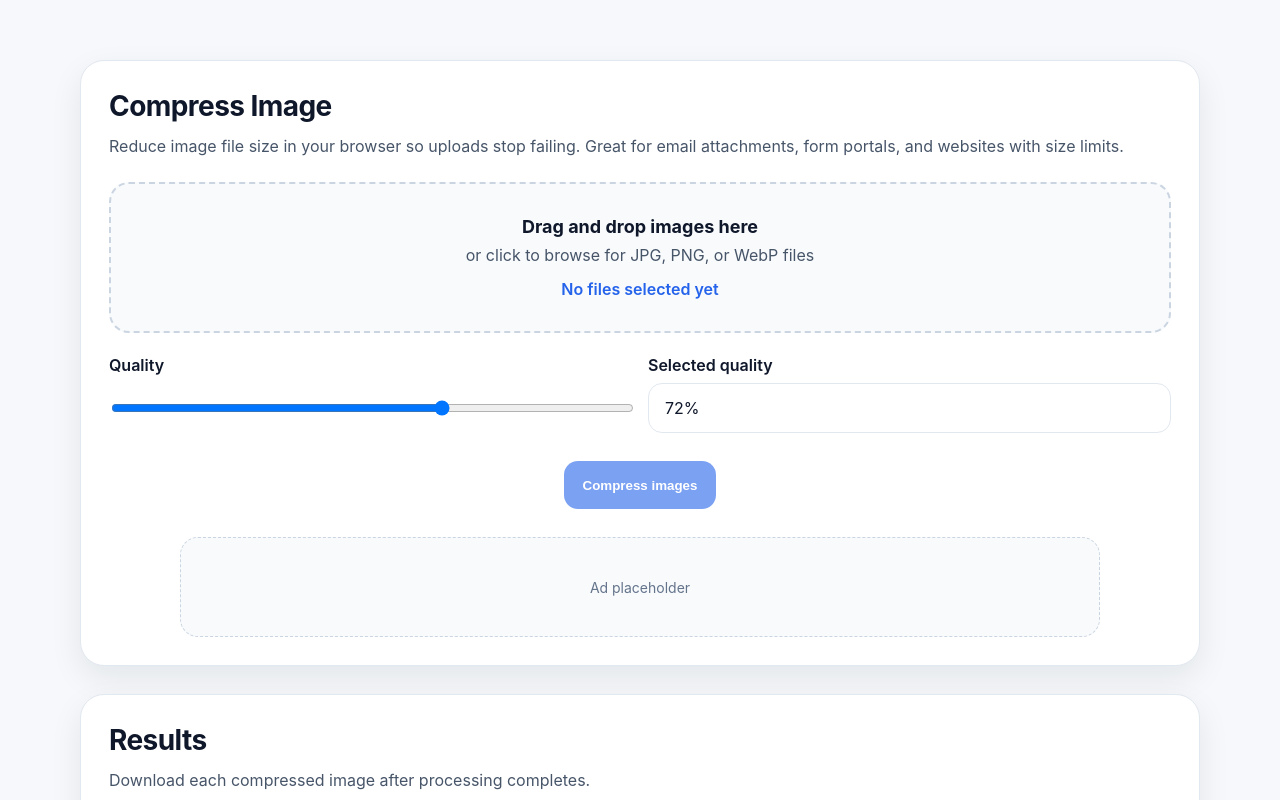
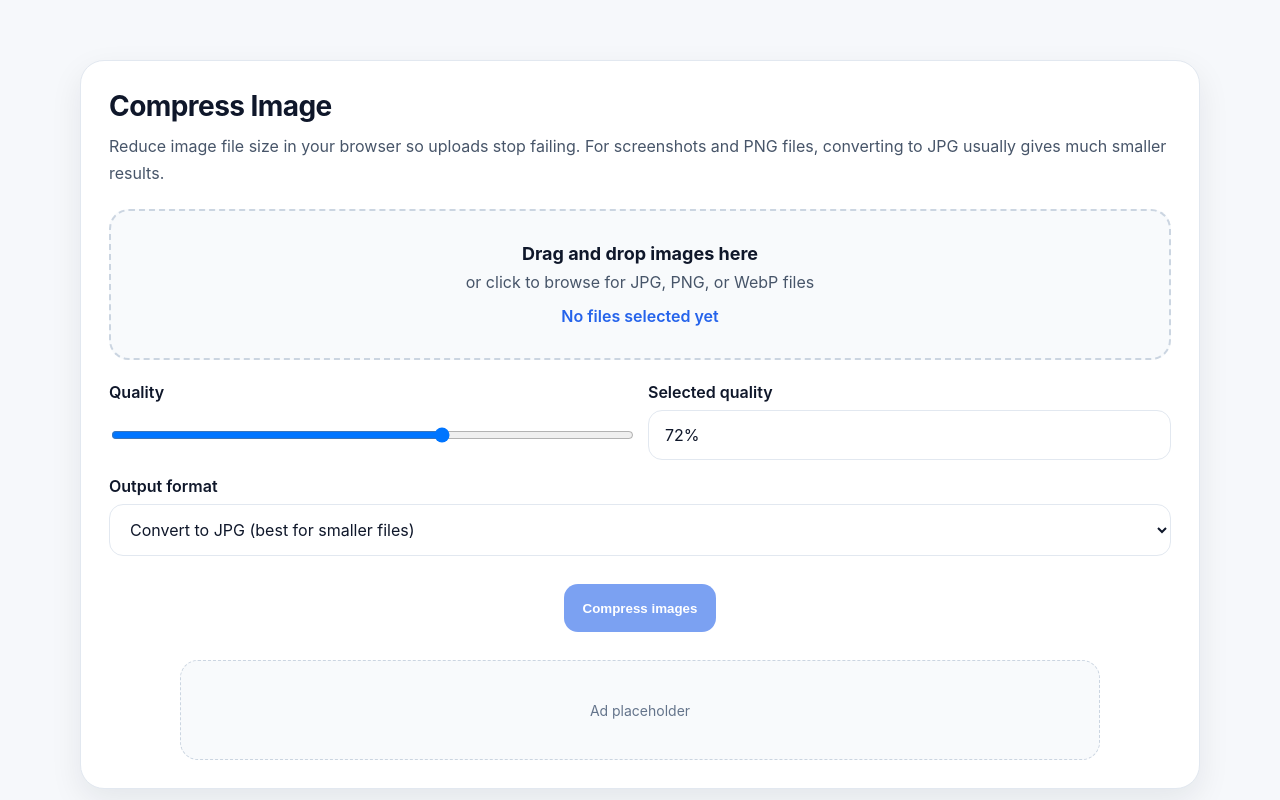
Before and after one commit to skaterdav21/uploadready, a Next.js app: page /compress-image in a window 1280 px wide. Shown: the top 800 px of the page. Built offline with nearby package versions, Linux system fonts and the light colour scheme.

Commit message:
Update page.tsx

```diff
--- a/app/compress-image/page.tsx
+++ b/app/compress-image/page.tsx
@@ -9,6 +9,8 @@ type OutputFile = {
   size: number;
   originalSize: number;
 };
+
+type OutputFormat = "original" | "jpeg" | "webp";
 
 function formatBytes(bytes: number) {
   if (bytes < 1024) return `${bytes} B`;
@@ -32,7 +34,11 @@ function loadImage(file: File): Promise<HTMLImageElement> {
   });
 }
 
-async function compressSingleImage(file: File, quality: number): Promise<OutputFile> {
+async function compressSingleImage(
+  file: File,
+  quality: number,
+  outputFormat: OutputFormat
+): Promise<OutputFile> {
   const img = await loadImage(file);
 
   const canvas = document.createElement("canvas");
@@ -44,21 +50,45 @@ async function compressSingleImage(file: File, quality: number): Promise<OutputF
     throw new Error("Could not create canvas context.");
   }
 
+  if (outputFormat === "jpeg") {
+    ctx.fillStyle = "#ffffff";
+    ctx.fillRect(0, 0, canvas.width, canvas.height);
+  }
+
   ctx.drawImage(img, 0, 0);
 
   const lower = file.name.toLowerCase();
-  const outputType =
-    lower.endsWith(".png") || file.type === "image/png" ? "image/png" : "image/jpeg";
+
+  let mimeType = "image/jpeg";
+  let extension = "jpg";
+
+  if (outputFormat === "webp") {
+    mimeType = "image/webp";
+    extension = "webp";
+  } else if (outputFormat === "jpeg") {
+    mimeType = "image/jpeg";
+    extension = "jpg";
+  } else {
+    if (lower.endsWith(".png") || file.type === "image/png") {
+      mimeType = "image/png";
+      extension = "png";
+    } else if (lower.endsWith(".webp") || file.type === "image/webp") {
+      mimeType = "image/webp";
+      extension = "webp";
+    } else {
+      mimeType = "image/jpeg";
+      extension = "jpg";
+    }
+  }
 
   const blob = await new Promise<Blob | null>((resolve) =>
-    canvas.toBlob(resolve, outputType, outputType === "image/png" ? undefined : quality)
+    canvas.toBlob(resolve, mimeType, mimeType === "image/png" ? undefined : quality)
   );
 
   if (!blob) {
     throw new Error(`Could not compress image: ${file.name}`);
   }
 
-  const extension = outputType === "image/png" ? "png" : "jpg";
   const baseName = file.name.replace(/\.[^.]+$/, "");
   const outputName = `${baseName}-compressed.${extension}`;
 
@@ -75,6 +105,7 @@ export default function CompressImagePage() {
   const [files, setFiles] = useState<File[]>([]);
   const [previewUrls, setPreviewUrls] = useState<string[]>([]);
   const [quality, setQuality] = useState<number>(0.72);
+  const [outputFormat, setOutputFormat] = useState<OutputFormat>("jpeg");
   const [loading, setLoading] = useState(false);
   const [error, setError] = useState("");
   const [results, setResults] = useState<OutputFile[]>([]);
@@ -136,7 +167,7 @@ export default function CompressImagePage() {
     try {
       const output: OutputFile[] = [];
       for (const file of files) {
-        const compressed = await compressSingleImage(file, quality);
+        const compressed = await compressSingleImage(file, quality, outputFormat);
         output.push(compressed);
       }
       setResults(output);
@@ -162,8 +193,8 @@ export default function CompressImagePage() {
         <div className="section-head">
           <h1>Compress Image</h1>
           <p>
-            Reduce image file size in your browser so uploads stop failing. Great for
-            email attachments, form portals, and websites with size limits.
+            Reduce image file size in your browser so uploads stop failing. For screenshots
+            and PNG files, converting to JPG usually gives much smaller results.
           </p>
         </div>
 
@@ -216,6 +247,19 @@ export default function CompressImagePage() {
             <label>Selected quality</label>
             <input value={`${Math.round(quality * 100)}%`} readOnly />
           </div>
+
+          <div className="form-row" style={{ gridColumn: "1 / -1" }}>
+            <label htmlFor="format">Output format</label>
+            <select
+              id="format"
+              value={outputFormat}
+              onChange={(e) => setOutputFormat(e.target.value as OutputFormat)}
+            >
+              <option value="jpeg">Convert to JPG (best for smaller files)</option>
+              <option value="webp">Convert to WebP</option>
+              <option value="original">Keep original format</option>
+            </select>
+          </div>
         </div>
 
         <div className="hero-actions">
@@ -248,7 +292,7 @@ export default function CompressImagePage() {
               const saved = item.originalSize - item.size;
               const percent =
                 item.originalSize > 0
-                  ? Math.max(0, Math.round((saved / item.originalSize) * 100))
+                  ? Math.round((saved / item.originalSize) * 100)
                   : 0;
 
               return (
```
